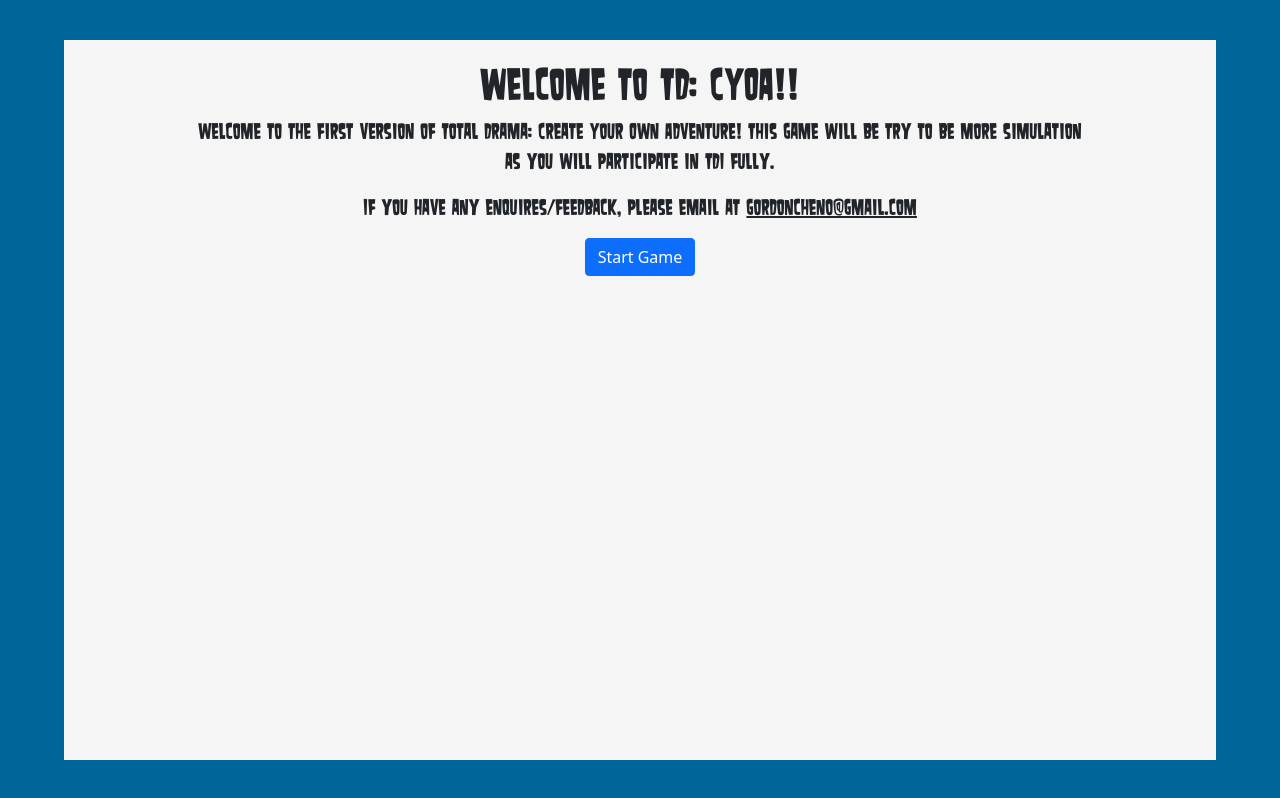
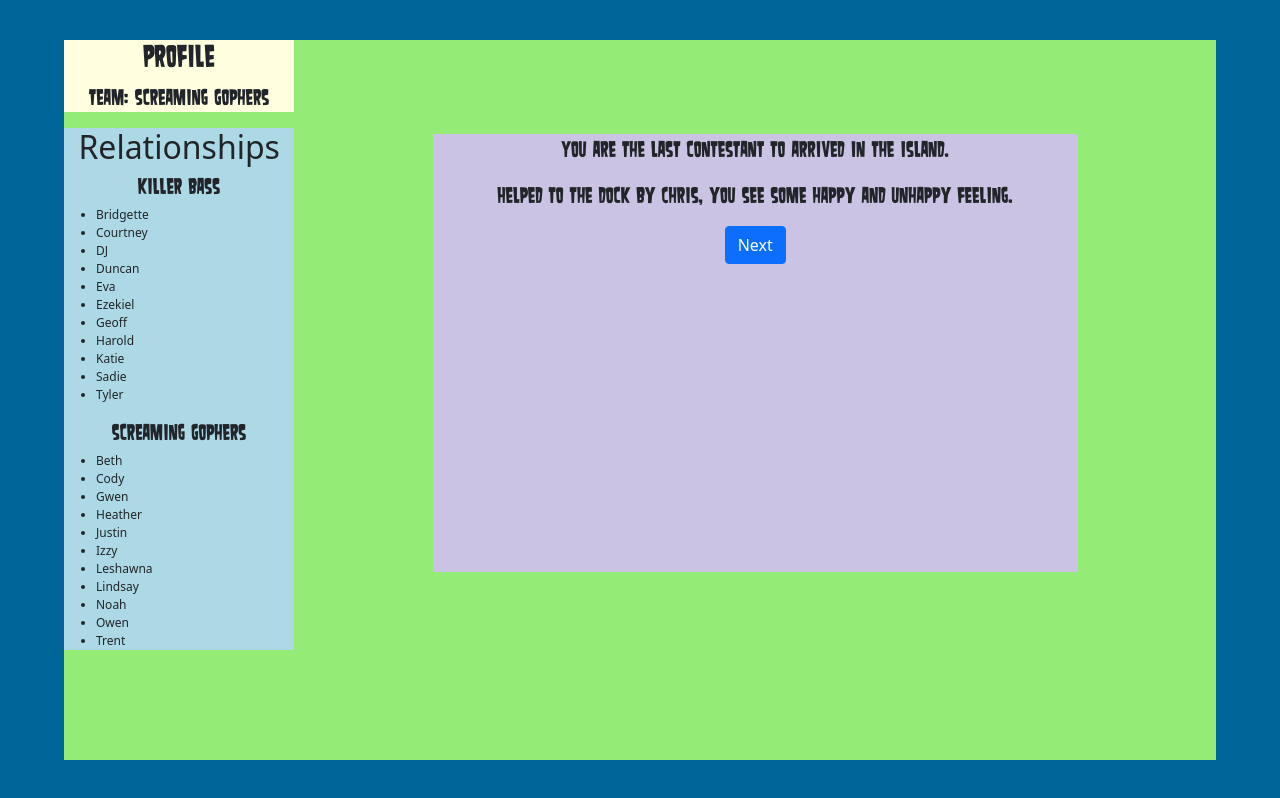
Before and after one commit to Gordon003/TD-CYOA, a React (Create React App) app: page / in a window 1280 px wide. Built offline with nearby package versions, Linux system fonts and the light colour scheme.

Commit message:
Split eventscreen into multiple components

```diff
--- a/src/app/App.css
+++ b/src/app/App.css
@@ -8,12 +8,12 @@
 }
 
 .GameScreen {
-  background-color: whitesmoke;
+  background-color: red;
   width: 90%;
   height: 90%;
   margin: 0 auto;
   margin-top: 40px;
-  padding: 20px;
+  /* padding: 20px; */
   position: block;
 }
 
--- a/src/components/EventScreen.js
+++ b/src/components/EventScreen.js
@@ -4,10 +4,11 @@
 
 import {SET_CURRENT_EVENT, useGlobalState} from '../state/GlobalState';
 import { usePlayerState } from '../state/PlayerState';
+
 import StartScreen from './StartScreen';
+import StoryScreen from './StoryScreen';
+import ProfileSidebar from './ProfileSidebar';
 import RelationshipSidebar from './RelationshipSidebar';
-
-import Button from 'react-bootstrap/Button';
 
 export default function EventScreen() {
 
@@ -64,49 +65,24 @@
             {!gameStarted && <StartScreen/>}
 
             {gameStarted && (
-                <div style={{display:'flex'}}>
-                    <div style={{width:'80%'}}>
-                            {/* Event Header */}
-                            <h1> {currentEvent.title} </h1>
+            <div style={{display:'flex'}}>
 
-                            {/* Event text */}
-                            {
-                                currentEvent.story[storyIndex].text.map( (item, index) => {
-                                    return <p key={index}> {item.replace('$playerName', playerName)} </p>
-                                })
-                            }
+                <div style={{ width: '20%' }}>
+                    < ProfileSidebar />
+                    < RelationshipSidebar />
+                </div>
 
-                            {/* Go to next text option */}
-                            {
-                                (!LASTTEXT || (LASTTEXT && currentEvent.endType === "nextEvent")) &&
-                                <Button onClick={handleClickNext}> Next </Button >
-                            }
+                <div style={{width:'80%'}}>
 
-                            {/* check last event */}
-                            {
-                                LASTTEXT &&
-                                currentEvent.endType === "choice" &&
-                                currentEvent.options.map( (item, index) => {
-                                    return <Button style={{margin: '25px'}} key={index} onClick={() => handleClickOption(item.nextEvent)}> {item.text.replace('$playerName', playerName)}  </Button>
-                                })
-                            }
-
-                            {/* team interaction option */}
-                            {
-                                LASTTEXT &&
-                                currentEvent.endType === "teamInteraction" &&
-                                teamMembers[playerTeam].map( (item, index) => {
-                                    return <Button key={index} style={{ margin: '5px' }} onClick={() => handleMemberSelection(item)}> {item}  </Button>
-                                })
-                            }
-
-                    </div>
-
-                    <div style={{ width: '20%' }}>
-                        < RelationshipSidebar />
-                    </div>
+                    {currentEvent.endType === "choice" &&
+                        <StoryScreen
+                            text={currentEvent.story[storyIndex].text}
+                            handleClick={handleClickNext}
+                        />
+                    }
 
                 </div>
+            </div>
             )}
 
         </div>
--- a/src/components/RelationshipSidebar.css
+++ b/src/components/LeftSidebar.css
@@ -1,9 +1,8 @@
-#rightSidebar {
+.leftSidebar {
     background-color: rgb(22, 194, 237);
     padding: 0;
     margin: 0;
     width: 100%;
-    height: 100%;
 }
 
 .sidebar-h3 {
@@ -14,3 +13,11 @@
     font-size: 12px;
     text-align: left;
 }
+
+#profileSidebar {
+    background-color: #ffffe0;
+}
+
+#relationshipSidebar {
+    background-color: #add8e6;
+}
--- /dev/null
+++ b/src/components/ProfileSidebar.js
@@ -0,0 +1,22 @@
+import { useGlobalState } from '../state/GlobalState';
+import { usePlayerState } from '../state/PlayerState';
+
+import './LeftSidebar.css';
+
+export default function ProfileSidebar() {
+
+    const [{ teamMembers }] = useGlobalState();
+    const [{ playerTeam } ] = usePlayerState();
+
+    let element = []
+
+    return (
+        <div id="profileSidebar" className="leftSidebar">
+
+            <h3> Profile </h3>
+            <p> Team: {playerTeam} </p>
+
+        </div>
+    )
+
+}
--- a/src/components/RelationshipSidebar.js
+++ b/src/components/RelationshipSidebar.js
@@ -1,6 +1,6 @@
 import { useGlobalState } from '../state/GlobalState';
 
-import './RelationshipSidebar.css';
+import './LeftSidebar.css';
 
 export default function RelationshipSideBar() {
 
@@ -8,10 +8,8 @@
 
     const teamList = Object.keys(teamMembers);
 
-    let element = []
-
     return (
-        <div id="rightSidebar">
+        <div id="relationshipSidebar" className="rightSidebar">
 
             <h2> Relationships </h2>
 
--- /dev/null
+++ b/src/components/StoryScreen.css
@@ -0,0 +1,8 @@
+#StoryScreen {
+    background-color: #CBC3E3;
+    height: 70%;
+    width: 70%;
+    position: relative;
+    margin:auto;
+    top: 15%;
+}
--- /dev/null
+++ b/src/components/StoryScreen.js
@@ -0,0 +1,31 @@
+import React from 'react';
+
+import Button from 'react-bootstrap/Button';
+
+import { usePlayerState } from '../state/PlayerState';
+
+import './StoryScreen.css';
+
+export default function StoryScreen(props) {
+
+    const {text, handleClick} = props;
+
+    const [{ playerName } ] = usePlayerState();
+
+    return (
+        <div id="StoryScreen">
+
+            {text.map( (item, index) => {
+
+                const formattedText = item.replace('$playerName', playerName);
+
+                return <p key={index}> {formattedText} </p>
+
+            })}
+
+            <Button onClick={handleClick}> Next </Button >
+
+        </div>
+    )
+
+}
--- a/src/components/screen.css
+++ b/src/components/screen.css
@@ -1,5 +1,7 @@
 #mainScreen {
     text-align: center;
+    background-color: rgb(148, 236, 118);
+    height: 100%;
 }
 
 h1 {
--- a/src/state/GlobalState.js
+++ b/src/state/GlobalState.js
@@ -8,11 +8,13 @@
 
 const initialState = {
 
-    gameStarted: false,
+    // gameStarted: false,
+    gameStarted: true,
 
-    currentEpisode: 0,
-    currentEvent: {},
-    currentEventType: "start",
+    // currentEpisode: 0,
+    // currentEvent: {},
+    currentEpisode: 1,
+    currentEvent: fullEpisodesList[1],
 
     currentStoryList: [],
     optionsList: [],
```
